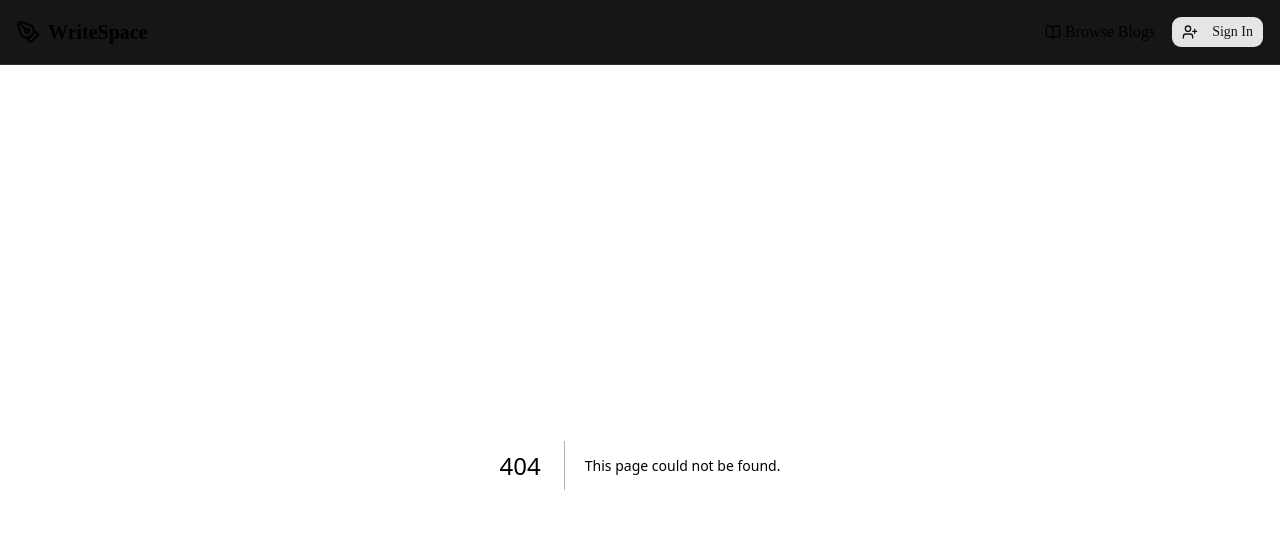
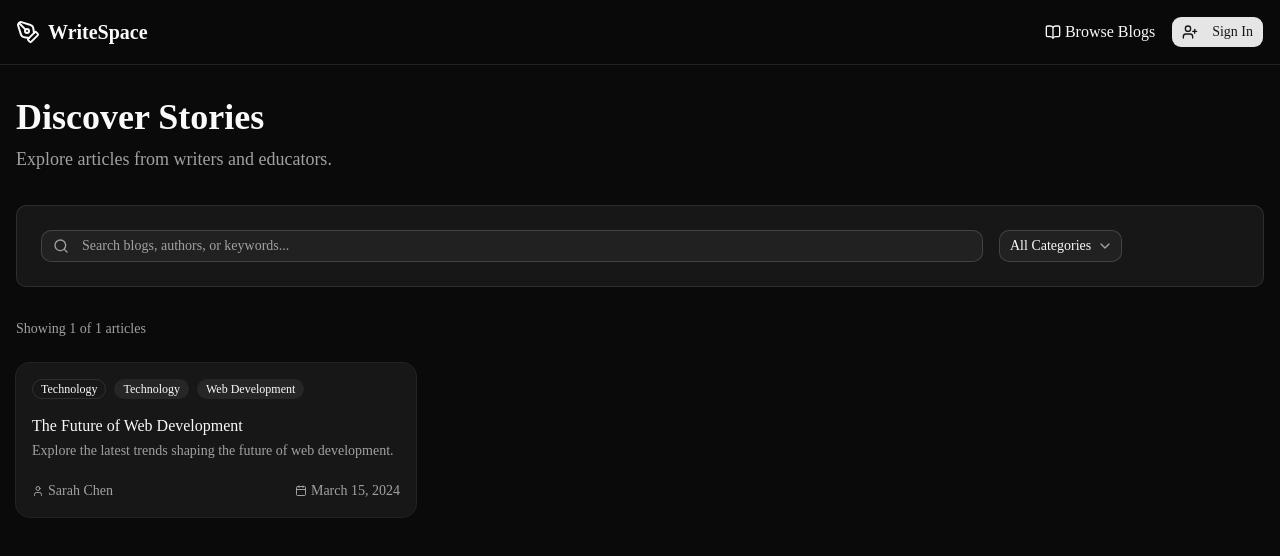
Before and after one commit to theofficialsunil/writespace, a Next.js app: page /blogs in a window 1280 px wide. Before the commit this address had no page. Shown: the top 556 px of the page. Built offline with nearby package versions, Linux system fonts and the light colour scheme.

Commit message:
feat: add blog feed page with search and filter

```diff
--- /dev/null
+++ b/app/blogs/page.tsx
@@ -0,0 +1,6 @@
+import { BlogFeed } from "@/components/blogs/blog-feed";
+import { mockBlogs } from "@/lib/mock-data";
+
+export default function BlogsPage() {
+  return <BlogFeed blogs={mockBlogs} />;
+}
--- /dev/null
+++ b/components/blogs/blog-feed.tsx
@@ -0,0 +1,143 @@
+"use client";
+
+import { useMemo, useState } from "react";
+import Link from "next/link";
+import { Calendar, Search, User } from "lucide-react";
+
+import { Blog } from "@/lib/types";
+import { Badge } from "@/components/ui/badge";
+import { Input } from "@/components/ui/input";
+import {
+  Card,
+  CardDescription,
+  CardHeader,
+  CardTitle,
+} from "@/components/ui/card";
+import {
+  Select,
+  SelectContent,
+  SelectItem,
+  SelectTrigger,
+  SelectValue,
+} from "@/components/ui/select";
+
+interface BlogFeedProps {
+  blogs: Blog[];
+}
+
+export function BlogFeed({ blogs }: BlogFeedProps) {
+  const [searchQuery, setSearchQuery] = useState("");
+  const [selectedCategory, setSelectedCategory] = useState("all");
+
+  const categories = useMemo(() => {
+    return ["all", ...Array.from(new Set(blogs.map((blog) => blog.category)))];
+  }, [blogs]);
+
+  const filteredBlogs = useMemo(() => {
+    return blogs.filter((blog) => {
+      const search = searchQuery.toLowerCase();
+
+      const matchesSearch =
+        blog.title.toLowerCase().includes(search) ||
+        blog.description.toLowerCase().includes(search) ||
+        blog.author.toLowerCase().includes(search);
+
+      const matchesCategory =
+        selectedCategory === "all" || blog.category === selectedCategory;
+
+      return matchesSearch && matchesCategory;
+    });
+  }, [blogs, searchQuery, selectedCategory]);
+
+  return (
+    <main className="container mx-auto px-4 py-8">
+      <div className="mb-8">
+        <h1 className="text-3xl font-bold lg:text-4xl">
+          Discover Stories
+        </h1>
+        <p className="mt-2 text-lg text-muted-foreground">
+          Explore articles from writers and educators.
+        </p>
+      </div>
+
+      <div className="mb-8 rounded-lg border bg-card p-6">
+        <div className="grid gap-4 md:grid-cols-[1fr_240px]">
+          <div className="relative">
+            <Search className="absolute left-3 top-1/2 h-4 w-4 -translate-y-1/2 text-muted-foreground" />
+            <Input
+              placeholder="Search blogs, authors, or keywords..."
+              className="pl-10"
+              value={searchQuery}
+              onChange={(event) => setSearchQuery(event.target.value)}
+            />
+          </div>
+
+          <Select value={selectedCategory} onValueChange={setSelectedCategory}>
+            <SelectTrigger>
+              <SelectValue placeholder="Category" />
+            </SelectTrigger>
+            <SelectContent>
+              {categories.map((category) => (
+                <SelectItem key={category} value={category}>
+                  {category === "all" ? "All Categories" : category}
+                </SelectItem>
+              ))}
+            </SelectContent>
+          </Select>
+        </div>
+      </div>
+
+      <p className="mb-6 text-sm text-muted-foreground">
+        Showing {filteredBlogs.length} of {blogs.length} articles
+      </p>
+
+      {filteredBlogs.length === 0 ? (
+        <div className="py-16 text-center">
+          <h2 className="text-xl font-semibold">No blogs found</h2>
+          <p className="mt-2 text-muted-foreground">
+            Try changing your search or category filter.
+          </p>
+        </div>
+      ) : (
+        <div className="grid gap-6 md:grid-cols-2 lg:grid-cols-3">
+          {filteredBlogs.map((blog) => (
+            <Link key={blog.id} href={`/blogs/${blog.slug}`}>
+              <Card className="h-full overflow-hidden transition hover:shadow-lg">
+                <CardHeader>
+                  <div className="mb-3 flex flex-wrap gap-2">
+                    <Badge variant="outline">{blog.category}</Badge>
+                    {blog.tags.slice(0, 2).map((tag) => (
+                      <Badge key={tag} variant="secondary">
+                        {tag}
+                      </Badge>
+                    ))}
+                  </div>
+
+                  <CardTitle className="line-clamp-2">
+                    {blog.title}
+                  </CardTitle>
+
+                  <CardDescription className="line-clamp-3">
+                    {blog.description}
+                  </CardDescription>
+
+                  <div className="mt-4 flex items-center justify-between text-sm text-muted-foreground">
+                    <div className="flex items-center gap-1">
+                      <User className="h-3 w-3" />
+                      <span>{blog.author}</span>
+                    </div>
+
+                    <div className="flex items-center gap-1">
+                      <Calendar className="h-3 w-3" />
+                      <span>{blog.publishDate}</span>
+                    </div>
+                  </div>
+                </CardHeader>
+              </Card>
+            </Link>
+          ))}
+        </div>
+      )}
+    </main>
+  );
+}
```
